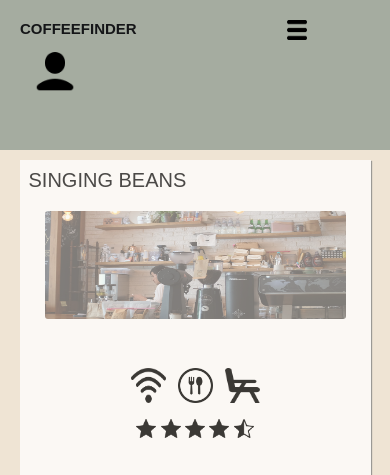
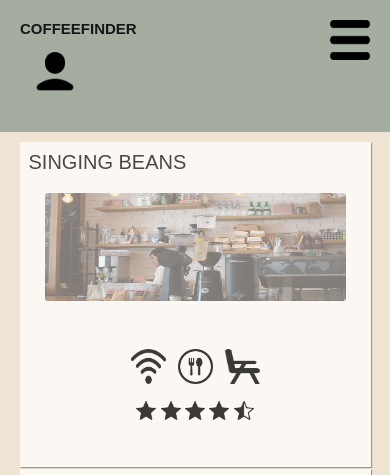
Before and after one commit to stephaniemagdic/static-comp1, a website: page index.html in a window 390 px wide. Shown: the top 475 px of the page. Drawn offline with Linux system fonts and the light colour scheme.

Commit message:
Fix responsive nav bug

```diff
--- a/css/styles.css
+++ b/css/styles.css
@@ -2,7 +2,6 @@
 /* ---- Default Styles ---- */
 * {
   font-family: sans-serif;
-  /* change font to white for color blindness in the nav bar */
   color: #151618;
 }
 
@@ -168,7 +167,6 @@ li {
 .miles-label {
 font-size: 16px;
 color: #070707;
-
 }
 
 .miles {
@@ -349,15 +347,14 @@ color: #070707;
     display: none;
   }
 
-  /* FIX NEEDED */
-  /* align-items: space-between;
-    justify-content: space-between; */
   .main-header {
-    display: flex;
+    display: none;
   }
 
   .mobile-header-container  {
      display: flex;
+     background-color: #A5ACA0;
+     justify-content: space-between;
   }
 
   .left-mobile-header-container {
@@ -365,8 +362,13 @@ color: #070707;
   }
 
   .hamburger-menu {
-    margin-left: 130px;
     margin-top: 20px;
+    margin-right: 20px;
+  }
+
+  .hamburger-collapse {
+    width: 40px;
+    height: 40px
   }
 
   .name-logo {
--- a/index.html
+++ b/index.html
@@ -8,7 +8,7 @@
     <title><img src="./assets/tea-hot.png" alt="">COFFEE LOCATOR STATIC COMP</title>
   </head>
   <body>
-    <header class="main-header">
+    <!-- <header class="main-header"> -->
       <!-- Mobile HEADER  -->
       <div class="mobile-header-container hide-for-desktop">
         <span class="left-mobile-header-container">
@@ -20,6 +20,7 @@
         </div>
       </div>
       <!-- DESKTOP HEADER -->
+    <header class="main-header">
       <div class="header-container hide-for-mobile">
         <nav class="left-side-header hide-for-mobile">
           <ol>
```
